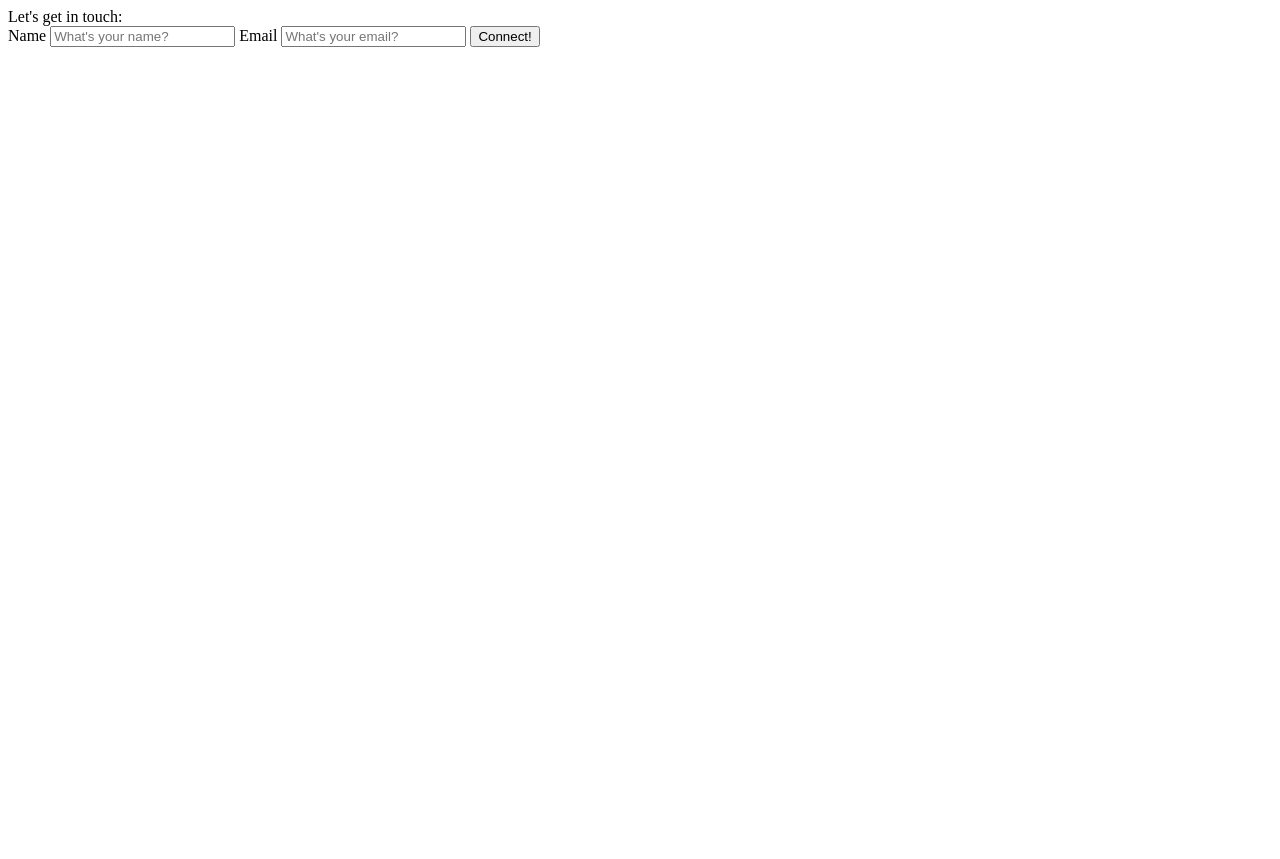
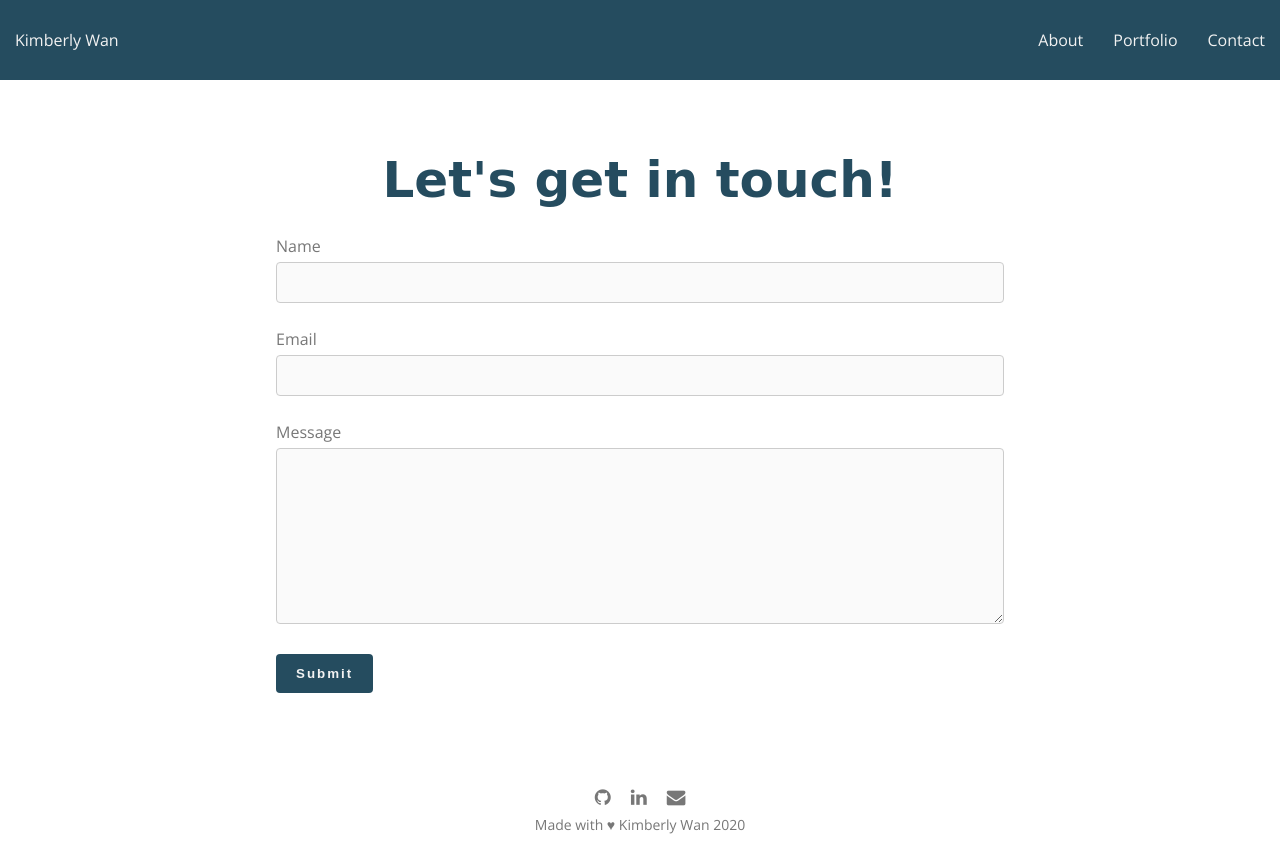
Before and after one commit to kimberlywanst/kimberlywanst.github.io, a plain HTML site: page contact.html in a window 1280 px wide. Before the commit the page ends 800 px from the top, so only its background shows below. Drawn offline with nearby package versions, Linux system fonts and the light colour scheme; a web font is replaced by a local one.

Commit message:
Add contact page

```diff
--- a/contact.html
+++ b/contact.html
@@ -3,19 +3,77 @@
   <head>
     <meta charset="UTF-8" />
     <meta name="viewport" content="width=device-width, initial-scale=1.0" />
-    <title>Document</title>
+    <link rel="stylesheet" href="style.css" />
+    <link
+      href="https://fonts.googleapis.com/css2?family=Open+Sans&display=swap"
+      rel="stylesheet"
+    />
+    <link
+      href="https://fonts.googleapis.com/css2?family=Elsie:wght@900&display=swap"
+      rel="stylesheet"
+    />
+    <link
+      rel="stylesheet"
+      href="https://maxcdn.bootstrapcdn.com/font-awesome/4.3.0/css/font-awesome.min.css"
+    />
+    <title>Contact</title>
   </head>
   <body>
-    <div class="contact">
-      Let's get in touch:
+    <nav class="nav-bar">
+      <ul class="menu-left">
+        <li><a href="/">Kimberly Wan</a></li>
+      </ul>
+
+      <ul class="menu-right">
+        <li><a href="/">About</a></li>
+        <li><a href="/a/portfolio.html">Portfolio</a></li>
+        <li><a href="contact.html">Contact</a></li>
+      </ul>
+    </nav>
+    <div class="form-wrapper">
+     <h1>Let's get in touch!</h1>
 
       <form method="POST" action="/action_page.php">
-        <label for="name">Name</label>
-        <input type="text" id="name" placeholder="What's your name?" />
-        <label for="email">Email</label>
-        <input type="email" id="email" placeholder="What's your email?" />
-        <button>Connect!</button>
+        <div>
+          <label for="name">Name</label>
+          <input type="text" id="name" required/>
+        </div>
+        <div>
+          <label for="email">Email</label>
+          <input type="email" id="email" required/>
+        </div>
+        <div>
+          <label for="message">Message</label>
+          <textarea name="message" id="message" cols="60" rows="10" required></textarea>
+        </div>
+        <div>
+          <input class="button" type="submit" value="Submit"></input>
+        </div>
       </form>
     </div>
+
+    <footer>
+      <nav>
+        <ul>
+          <li>
+            <a href="https://github.com/kimberlywanst">
+              <i class="fa fa-github fa-lg"></i>
+            </a>
+          </li>
+          <li>
+            <a href="https://www.linkedin.com/in/kimberlywanst" target="_blank">
+              <i class="fa fa-linkedin fa-lg"></i>
+            </a>
+          </li>
+          <li>
+            <a href="mailto:kimberly.wanst@gmail.com" target="_blank">
+              <i class="fa fa-envelope fa-lg"></i>
+            </a>
+          </li>
+        </ul>
+      </nav>
+
+      <div><p>Made with &hearts; Kimberly Wan 2020</p></div>
+    </footer>
   </body>
 </html>
--- a/style.css
+++ b/style.css
@@ -27,7 +27,7 @@ ul {
   display: flex;
   justify-content: space-between;
   align-items: center;
-  height: 60px;
+  height: 80px;
 }
 
 .nav-bar ul {
@@ -66,12 +66,14 @@ ul {
   text-align: center;
 }
 
-.section h1 {
+.section h1,
+.form-wrapper h1 {
   color: var(--color-dark);
   font-family: "Elsie", cursive;
   /* font-family: "Libre Baskerville", serif; */
   font-size: 50px;
   font-weight: 700;
+  text-align: center;
 }
 
 .section a {
@@ -106,3 +108,42 @@ footer a:hover {
   color: var(--color-dark);
   cursor: pointer;
 }
+
+.form-wrapper {
+  width: 60%;
+  margin: auto;
+  padding: 50px 20px;
+}
+
+form input[type="text"],
+form input[type="email"],
+form textarea {
+  width: 100%;
+  padding: 12px;
+  border: 1px solid #ccc;
+  border-radius: 4px;
+  background: #fafafa;
+}
+
+form label {
+  padding: 12px 12px 12px 0;
+}
+
+form div {
+  margin-bottom: 20px;
+}
+
+form .button {
+  background: var(--color-dark);
+  color: var(--color-light);
+  padding: 12px 20px;
+  font-weight: 700;
+  border: none;
+  border-radius: 4px;
+  cursor: pointer;
+  letter-spacing: 2px;
+}
+
+form .button:hover {
+  opacity: 0.9;
+}
```
Also changed, not shown: index.html (+3 -7 lines).
